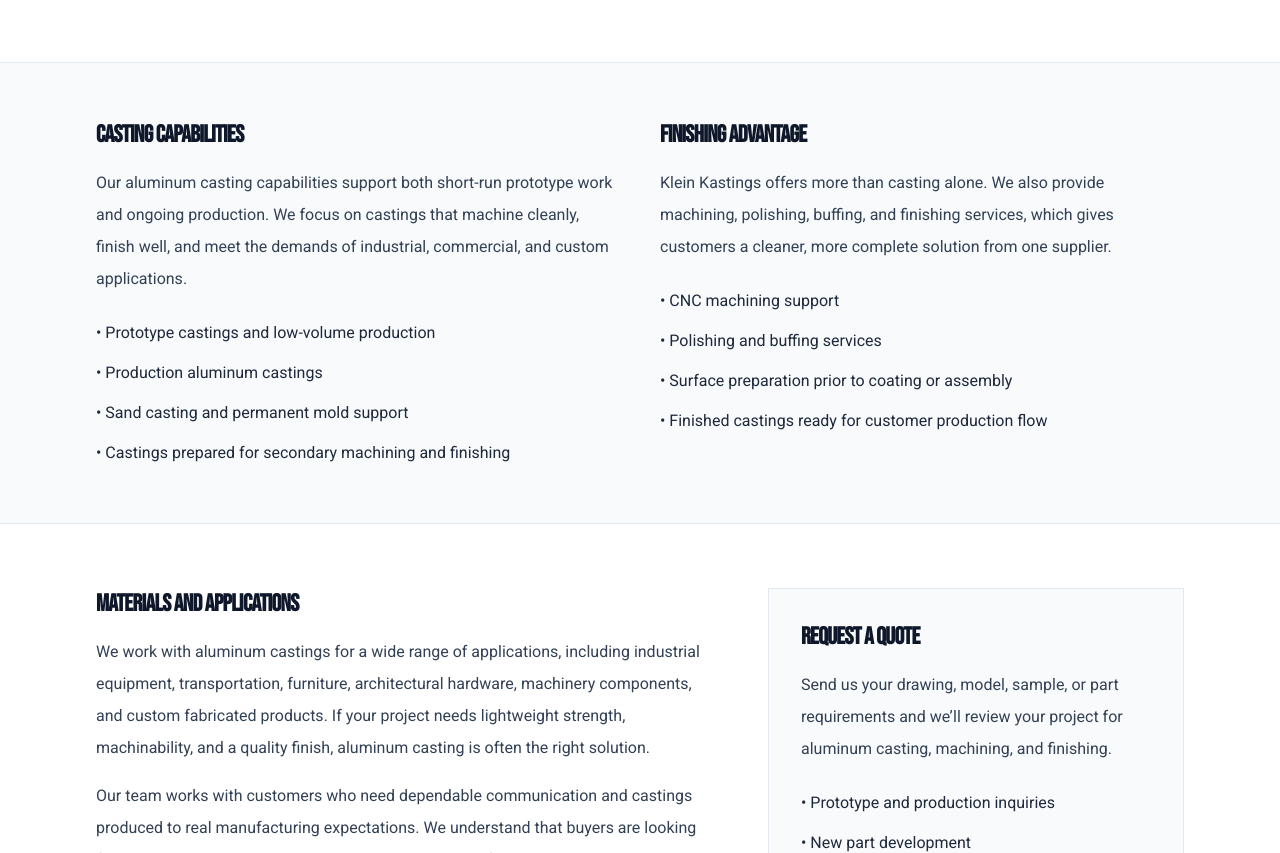
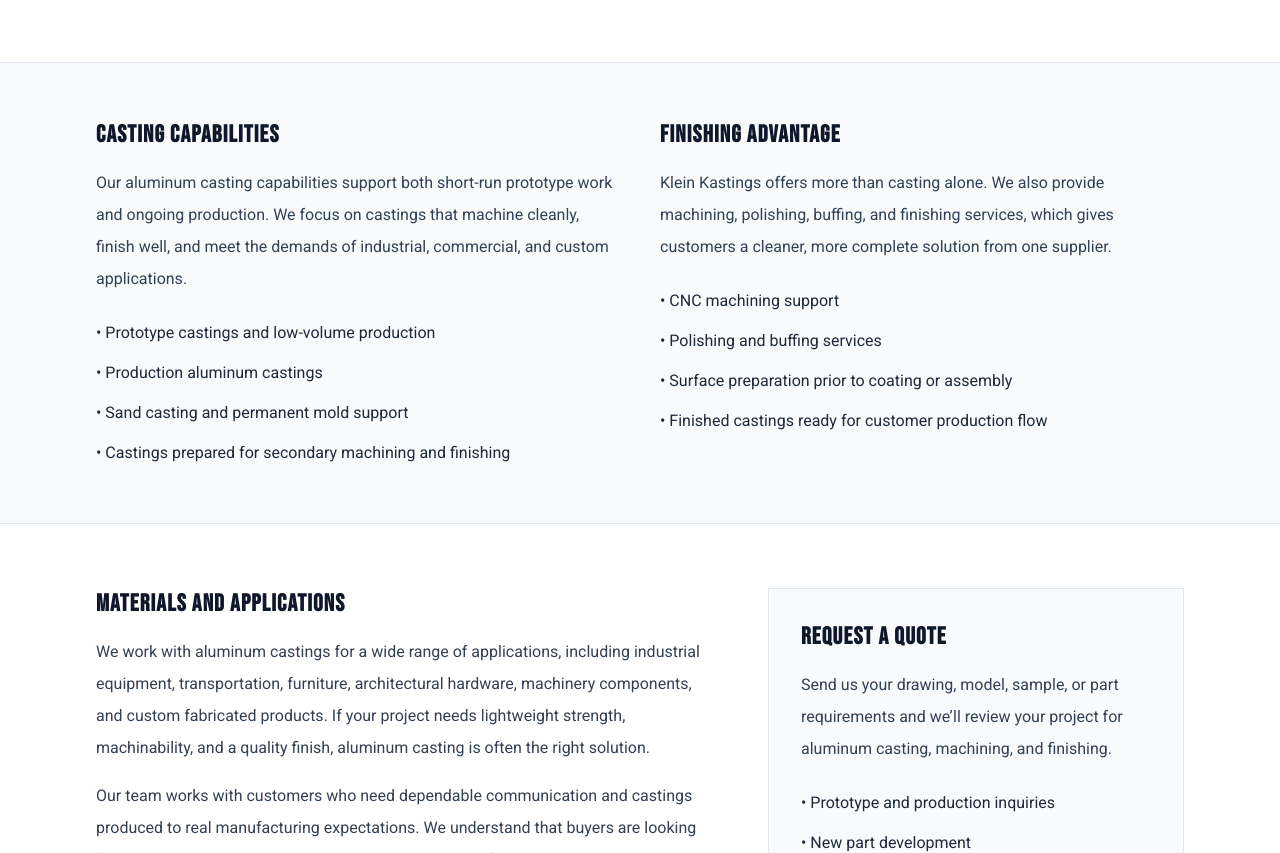
Before and after one commit to j5dklein1/KleinKastings, a React (Vite) app: page /custom-aluminum-castings in a window 1280 px wide. Shown: the part 504-1357 px from the top of the page. Built offline with nearby package versions, Linux system fonts and the light colour scheme.

Commit message:
Update index.tsx

```diff
--- a/src/pages/CustomCasting/index.tsx
+++ b/src/pages/CustomCasting/index.tsx
@@ -55,7 +55,7 @@
       <section className="border-y border-slate-200 bg-slate-50 px-6 py-14 md:px-10 lg:px-16 xl:px-24">
         <div className="mx-auto grid max-w-6xl gap-10 md:grid-cols-2">
           <div>
-            <h2 className="text-2xl font-black uppercase tracking-tight">Casting Capabilities</h2>
+            <h2 className="text-2xl font-black uppercase tracking-[0.05em]">Casting Capabilities</h2>
             <p className="mt-4 text-base leading-8 text-slate-700">
               Our aluminum casting capabilities support both short-run prototype work and
               ongoing production. We focus on castings that machine cleanly, finish well,
@@ -70,7 +70,7 @@
           </div>
 
           <div>
-            <h2 className="text-2xl font-black uppercase tracking-tight">Finishing Advantage</h2>
+            <h2 className="text-2xl font-black uppercase tracking-[0.05em]">Finishing Advantage</h2>
             <p className="mt-4 text-base leading-8 text-slate-700">
               Klein Kastings offers more than casting alone. We also provide machining,
               polishing, buffing, and finishing services, which gives customers a cleaner,
@@ -89,7 +89,7 @@
       <section className="px-6 py-16 md:px-10 lg:px-16 xl:px-24">
         <div className="mx-auto grid max-w-6xl gap-12 lg:grid-cols-[1.2fr_0.8fr]">
           <div>
-            <h2 className="text-2xl font-black uppercase tracking-tight">Materials and Applications</h2>
+            <h2 className="text-2xl font-black uppercase tracking-[0.05em]">Materials and Applications</h2>
             <p className="mt-4 text-base leading-8 text-slate-700">
               We work with aluminum castings for a wide range of applications, including
               industrial equipment, transportation, furniture, architectural hardware,
@@ -106,7 +106,7 @@
           </div>
 
           <div className="border border-slate-200 bg-slate-50 p-8">
-            <h2 className="text-2xl font-black uppercase tracking-tight">Request a Quote</h2>
+            <h2 className="text-2xl font-black uppercase tracking-[0.05em]">Request a Quote</h2>
             <p className="mt-4 text-base leading-8 text-slate-700">
               Send us your drawing, model, sample, or part requirements and we’ll review
               your project for aluminum casting, machining, and finishing.
```
